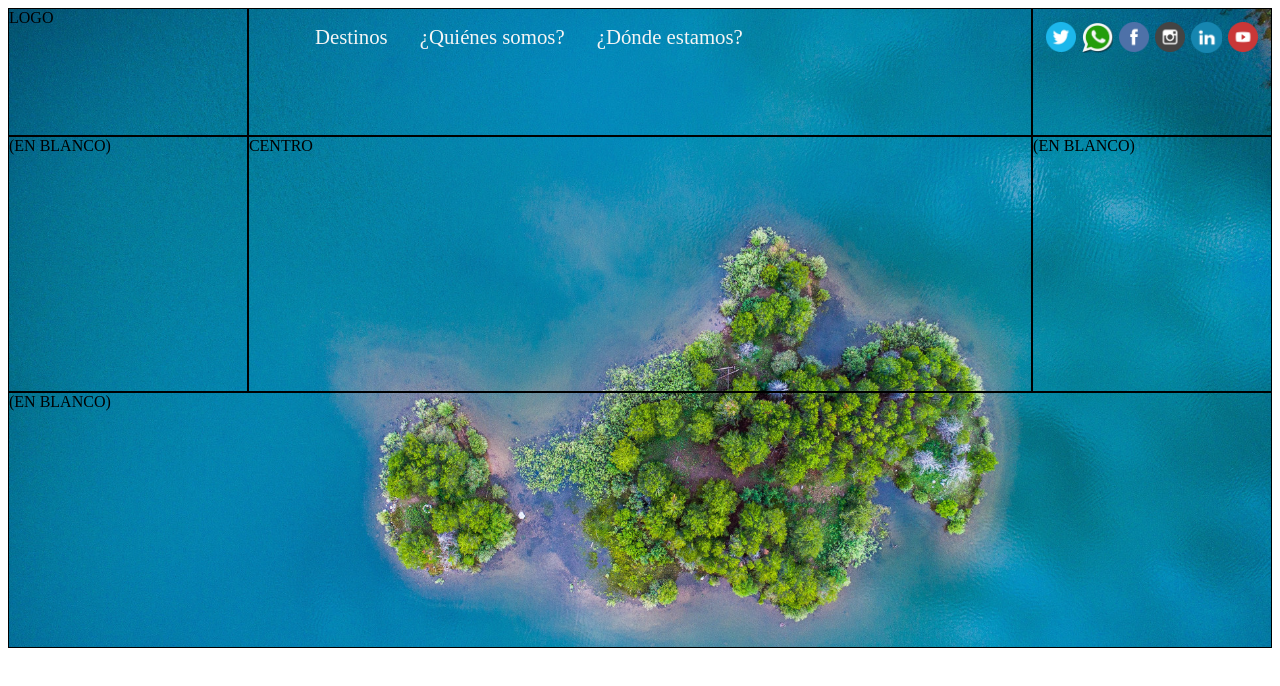
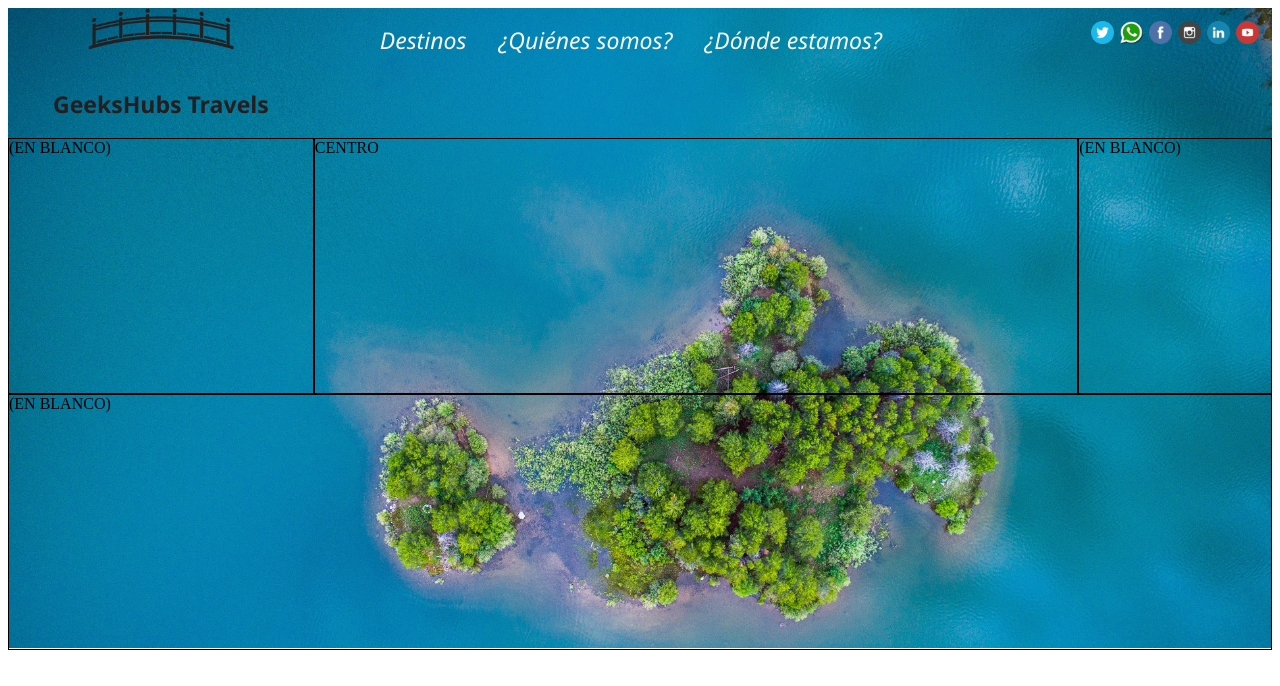
Before and after one commit to Danisaur117/GeeksHubsTravels, a website: page index.html in a window 1280 px wide. Drawn offline with Linux system fonts and the light colour scheme.

Commit message:
Added logo, company name and small tweaks

```diff
--- a/index.html
+++ b/index.html
@@ -11,7 +11,8 @@
     <header>
         <div class="header-section">
             <div class="item-logo">
-                LOGO
+                <div class="l-banner"></div>
+                <div class="l-name">GeeksHubs Travels</div>
             </div>
             <div class="item-menu">
                 <nav class="navbar">
--- a/public/css/index.css
+++ b/public/css/index.css
@@ -7,6 +7,8 @@ nav {
 }
 
 nav > a {
+    font-family: 'Segoe UI', Tahoma, Geneva, Verdana, sans-serif;
+    font-style: italic;
     text-decoration: none;
 }
 
@@ -42,14 +44,14 @@ nav > a:hover {
 }
 
 .item-logo{
-    border: 1px solid black;
+    align-content: center;
+    align-items: center;
     grid-area: logo;
+    grid-template-areas: 'l-banner'
+                         'l-name';
 }
 
 .item-menu{
-    /* align-self: center; */
-    /* justify-self: center; */
-    border: 1px solid black;
     grid-area: menu;
 }
 
@@ -59,12 +61,32 @@ nav > a:hover {
 }
 
 .item-rrss{
-    border: 1px solid black;
     display: grid;
     grid-area: rrss;
     grid-template-areas: 'logo-tt logo-wh logo-fb logo-ig logo-in logo-yt';
     max-width: 100%;
     padding: 10px 10px;
+}
+
+.l-banner{
+    align-items: center;
+    align-content: center;
+    background-image: url("../img/iconoweb.png");
+    background-repeat: no-repeat;
+    background-size: contain;
+    grid-area: l-banner;
+    min-height: 10vh;
+    margin: 0vh 10vh 0vh 10vh;
+}
+
+.l-name{
+    color: #231F20;
+    font-family: 'Segoe UI', Tahoma, Geneva, Verdana, sans-serif;
+    font-size: 1.8vw;
+    font-weight: bold;
+    grid-area: l-name;
+    min-height: 50px;
+    text-align: center;
 }
 
 .logo-fb{
@@ -116,27 +138,24 @@ nav > a:hover {
 }
 
 .option1 {
-    /* border: 1px solid black; */
     color: whitesmoke;
-    font-size: 1.3em;
+    font-size: 1.8vw;
     grid-area: option1;
     min-height: 50px;
     padding: 1rem 1rem;
 }
 
 .option2 {
-    /* border: 1px solid black; */
     color: whitesmoke;
-    font-size: 1.3em;
+    font-size: 1.8vw;
     grid-area: option2;
     min-height: 50px;
     padding: 1rem 1rem;
 }
 
 .option3 {
-    /* border: 1px solid black; */
     color: whitesmoke;
-    font-size: 1.3em;
+    font-size: 1.8vw;
     grid-area: option3;
     min-height: 50px;
     padding: 1rem 1rem;
```
Also changed, not shown: public/img/iconoweb.png (added).
